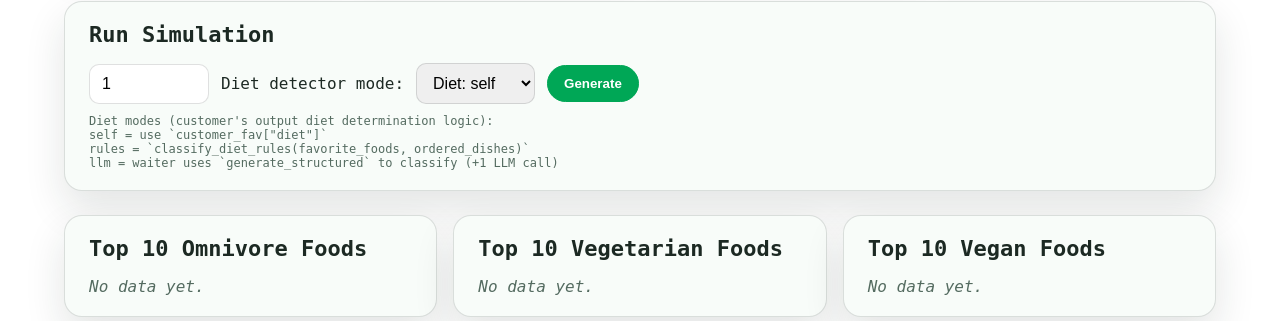
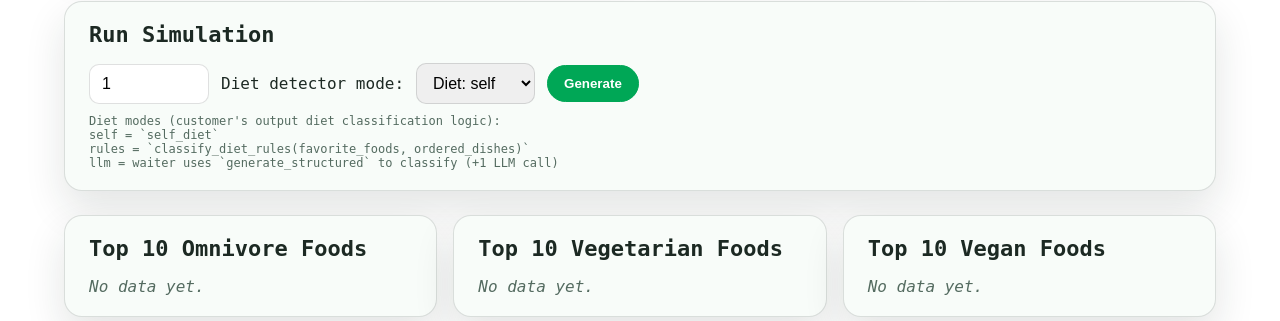
Before and after one commit to espero451/llm-conversation-simulator, a Django app: template app/conversations/templates/conversations/dashboard.html in a window 1280 px wide. Shown: the part 256-577 px from the top of the page. Run offline with Django 5.2, Linux system fonts and the light colour scheme; the template is opened without the code that fills it, so the values that code supplies are empty.

Commit message:
fix: fix description for 'self' diet classification mode

```diff
--- a/app/conversations/templates/conversations/dashboard.html
+++ b/app/conversations/templates/conversations/dashboard.html
@@ -59,7 +59,8 @@
           </div>
         </form>
         <div class="hint">
-          Diet modes (customer's output diet determination logic):<br>self = use `customer_fav["diet"]`<br>
+          Diet modes (customer's output diet classification logic):<br>
+          self = `self_diet`<br>
           rules = `classify_diet_rules(favorite_foods, ordered_dishes)`<br>
           llm = waiter uses `generate_structured` to classify (+1 LLM call)
         </div>
```
